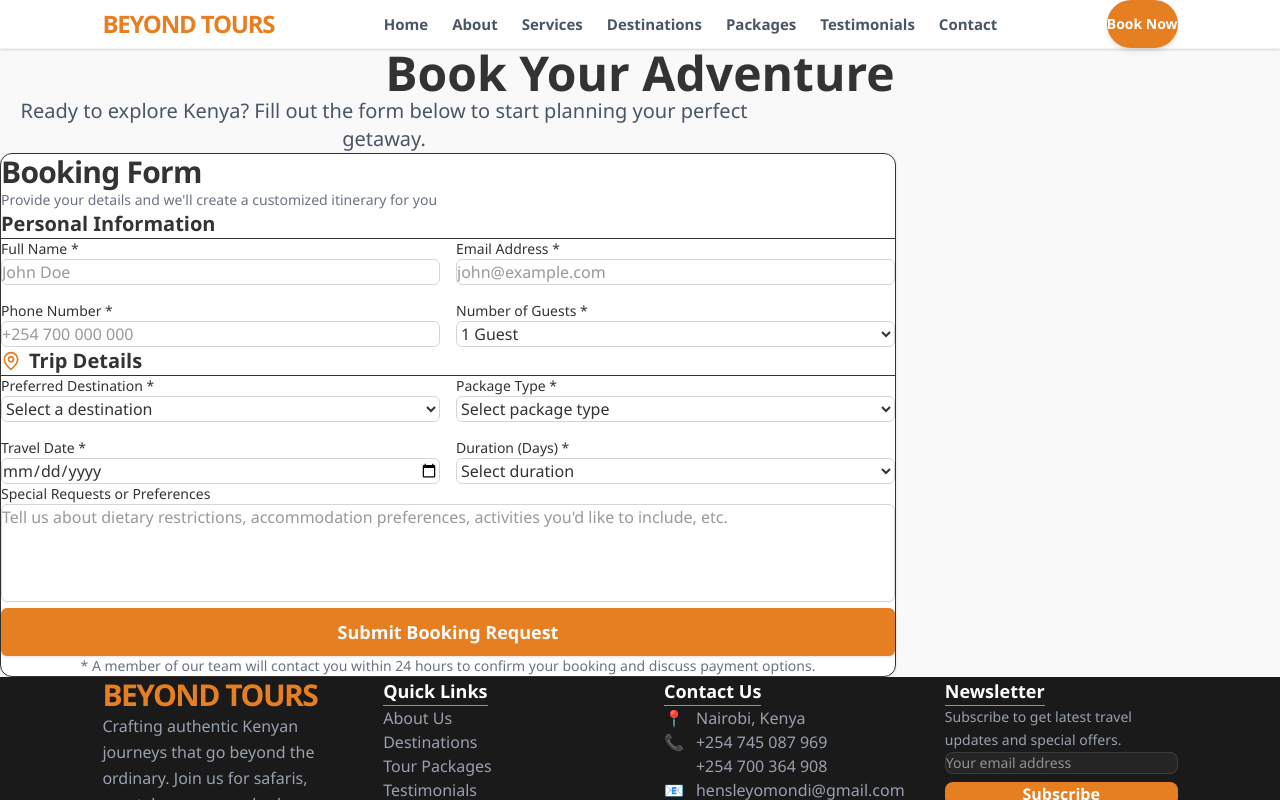
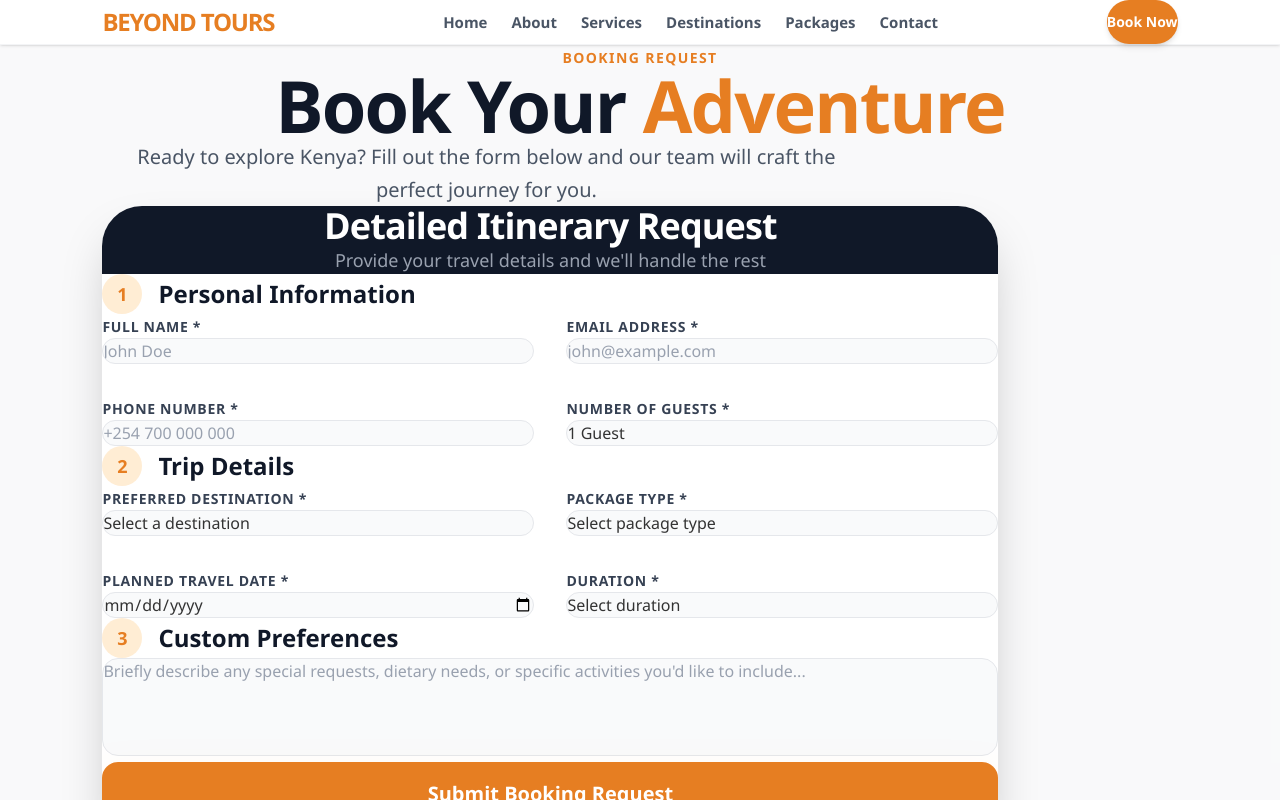
Before and after one commit to swayhensley/beyond-tours, a Next.js app: page /book-now in a window 1280 px wide. Shown: the top 800 px of the page. Built offline with nearby package versions, Linux system fonts and the light colour scheme.

Commit message:
feat: Initialize application structure with core layout components, home page, and essential route pages for booking, destinations, and packages.

```diff
--- a/src/app/book-now/page.tsx
+++ b/src/app/book-now/page.tsx
@@ -71,38 +71,39 @@ function BookingForm() {
   };
 
   return (
-    <div className="py-20 px-[8%]">
-      <h1 className="text-5xl font-bold text-center mb-6">
-        Book Your Adventure
+    <div className="py-28 md:pt-40 md:pb-64 bg-gray-50/50">
+      <div className="container-custom">
+        <div className="text-center mb-20 space-y-4">
+          <span className="text-[#e67e22] font-bold tracking-widest uppercase text-sm">Booking Request</span>
+          <h1 className="text-5xl md:text-7xl font-black text-gray-900 tracking-tight">
+            Book Your <span className="text-[#e67e22]">Adventure</span>
           </h1>
-      <p className="text-xl text-center text-gray-600 mb-12 max-w-3xl mx-auto">
-        Ready to explore Kenya? Fill out the form below to start planning your
-        perfect getaway.
+          <p className="text-xl text-gray-600 max-w-3xl mx-auto leading-relaxed font-medium">
+            Ready to explore Kenya? Fill out the form below and our team will
+            craft the perfect journey for you.
           </p>
+        </div>
 
         <div className="max-w-4xl mx-auto">
-        <Card>
-          <CardHeader>
-            <CardTitle className="text-3xl">Booking Form</CardTitle>
-            <CardDescription>
-              Provide your details and we'll create a customized itinerary for
-              you
+          <Card className="border-none shadow-2xl rounded-[2.5rem] overflow-hidden">
+            <CardHeader className="bg-gray-900 text-white p-10 md:p-14 text-center">
+              <CardTitle className="text-3xl md:text-4xl font-black mb-2">Detailed Itinerary Request</CardTitle>
+              <CardDescription className="text-gray-400 text-lg">
+                Provide your travel details and we'll handle the rest
               </CardDescription>
             </CardHeader>
-          <CardContent>
-            <form onSubmit={handleSubmit} className="space-y-6">
+            <CardContent className="p-8 md:p-16">
+              <form onSubmit={handleSubmit} className="space-y-12">
                 {/* Personal Information */}
-              <div className="space-y-4">
-                <h3 className="text-xl font-semibold border-b pb-2">
-                  Personal Information
-                </h3>
+                <div className="space-y-8">
+                  <div className="flex items-center gap-4">
+                    <div className="w-10 h-10 bg-orange-100 rounded-full flex items-center justify-center text-[#e67e22] font-bold text-lg">1</div>
+                    <h3 className="text-2xl font-black text-gray-900">Personal Information</h3>
+                  </div>
 
-                <div className="grid grid-cols-1 md:grid-cols-2 gap-4">
-                  <div>
-                    <label
-                      htmlFor="name"
-                      className="block text-sm font-medium mb-2"
-                    >
+                  <div className="grid grid-cols-1 md:grid-cols-2 gap-8">
+                    <div className="space-y-2">
+                      <label htmlFor="name" className="text-sm font-bold text-gray-700 ml-1 uppercase tracking-wider">
                         Full Name *
                       </label>
                       <input
@@ -112,16 +113,13 @@ function BookingForm() {
                         value={formData.name}
                         onChange={handleChange}
                         required
-                      className="w-full px-4 py-3 border border-gray-300 rounded-md focus:ring-2 focus:ring-[#e67e22] focus:border-transparent outline-none"
+                        className="w-full px-6 py-4 bg-gray-50 border border-gray-200 rounded-2xl focus:ring-2 focus:ring-[#e67e22] focus:bg-white focus:border-transparent outline-none transition-all placeholder:text-gray-400"
                         placeholder="John Doe"
                       />
                     </div>
 
-                  <div>
-                    <label
-                      htmlFor="email"
-                      className="block text-sm font-medium mb-2"
-                    >
+                    <div className="space-y-2">
+                      <label htmlFor="email" className="text-sm font-bold text-gray-700 ml-1 uppercase tracking-wider">
                         Email Address *
                       </label>
                       <input
@@ -131,16 +129,13 @@ function BookingForm() {
                         value={formData.email}
                         onChange={handleChange}
                         required
-                      className="w-full px-4 py-3 border border-gray-300 rounded-md focus:ring-2 focus:ring-[#e67e22] focus:border-transparent outline-none"
+                        className="w-full px-6 py-4 bg-gray-50 border border-gray-200 rounded-2xl focus:ring-2 focus:ring-[#e67e22] focus:bg-white focus:border-transparent outline-none transition-all placeholder:text-gray-400"
                         placeholder="john@example.com"
                       />
                     </div>
 
-                  <div>
-                    <label
-                      htmlFor="phone"
-                      className="block text-sm font-medium mb-2"
-                    >
+                    <div className="space-y-2">
+                      <label htmlFor="phone" className="text-sm font-bold text-gray-700 ml-1 uppercase tracking-wider">
                         Phone Number *
                       </label>
                       <input
@@ -150,16 +145,13 @@ function BookingForm() {
                         value={formData.phone}
                         onChange={handleChange}
                         required
-                      className="w-full px-4 py-3 border border-gray-300 rounded-md focus:ring-2 focus:ring-[#e67e22] focus:border-transparent outline-none"
+                        className="w-full px-6 py-4 bg-gray-50 border border-gray-200 rounded-2xl focus:ring-2 focus:ring-[#e67e22] focus:bg-white focus:border-transparent outline-none transition-all placeholder:text-gray-400"
                         placeholder="+254 700 000 000"
                       />
                     </div>
 
-                  <div>
-                    <label
-                      htmlFor="guests"
-                      className="block text-sm font-medium mb-2"
-                    >
+                    <div className="space-y-2">
+                      <label htmlFor="guests" className="text-sm font-bold text-gray-700 ml-1 uppercase tracking-wider">
                         Number of Guests *
                       </label>
                       <select
@@ -168,7 +160,7 @@ function BookingForm() {
                         value={formData.guests}
                         onChange={handleChange}
                         required
-                      className="w-full px-4 py-3 border border-gray-300 rounded-md focus:ring-2 focus:ring-[#e67e22] focus:border-transparent outline-none"
+                        className="w-full px-6 py-4 bg-gray-50 border border-gray-200 rounded-2xl focus:ring-2 focus:ring-[#e67e22] focus:bg-white focus:border-transparent outline-none transition-all appearance-none cursor-pointer"
                       >
                         {[1, 2, 3, 4, 5, 6, 7, 8, 9, 10].map((num) => (
                           <option key={num} value={num}>
@@ -182,18 +174,15 @@ function BookingForm() {
                 </div>
 
                 {/* Trip Details */}
-              <div className="space-y-4">
-                <h3 className="text-xl font-semibold border-b pb-2 flex items-center gap-2">
-                  <MapPin className="w-5 h-5 text-[#e67e22]" />
-                  Trip Details
-                </h3>
+                <div className="space-y-8">
+                  <div className="flex items-center gap-4">
+                    <div className="w-10 h-10 bg-orange-100 rounded-full flex items-center justify-center text-[#e67e22] font-bold text-lg">2</div>
+                    <h3 className="text-2xl font-black text-gray-900">Trip Details</h3>
+                  </div>
 
-                <div className="grid grid-cols-1 md:grid-cols-2 gap-4">
-                  <div>
-                    <label
-                      htmlFor="destination"
-                      className="block text-sm font-medium mb-2"
-                    >
+                  <div className="grid grid-cols-1 md:grid-cols-2 gap-8">
+                    <div className="space-y-2">
+                      <label htmlFor="destination" className="text-sm font-bold text-gray-700 ml-1 uppercase tracking-wider">
                         Preferred Destination *
                       </label>
                       <select
@@ -202,7 +191,7 @@ function BookingForm() {
                         value={formData.destination}
                         onChange={handleChange}
                         required
-                      className="w-full px-4 py-3 border border-gray-300 rounded-md focus:ring-2 focus:ring-[#e67e22] focus:border-transparent outline-none"
+                        className="w-full px-6 py-4 bg-gray-50 border border-gray-200 rounded-2xl focus:ring-2 focus:ring-[#e67e22] focus:bg-white focus:border-transparent outline-none transition-all appearance-none cursor-pointer"
                       >
                         <option value="">Select a destination</option>
                         <option value="maasai-mara">Maasai Mara</option>
@@ -213,17 +202,12 @@ function BookingForm() {
                         <option value="diani-beach">Diani Beach</option>
                         <option value="tsavo">Tsavo</option>
                         <option value="lamu">Lamu Island</option>
-                      <option value="custom">
-                        Custom/Multiple Destinations
-                      </option>
+                        <option value="custom">Custom/Multiple</option>
                       </select>
                     </div>
 
-                  <div>
-                    <label
-                      htmlFor="packageType"
-                      className="block text-sm font-medium mb-2"
-                    >
+                    <div className="space-y-2">
+                      <label htmlFor="packageType" className="text-sm font-bold text-gray-700 ml-1 uppercase tracking-wider">
                         Package Type *
                       </label>
                       <select
@@ -232,7 +216,7 @@ function BookingForm() {
                         value={formData.packageType}
                         onChange={handleChange}
                         required
-                      className="w-full px-4 py-3 border border-gray-300 rounded-md focus:ring-2 focus:ring-[#e67e22] focus:border-transparent outline-none"
+                        className="w-full px-6 py-4 bg-gray-50 border border-gray-200 rounded-2xl focus:ring-2 focus:ring-[#e67e22] focus:bg-white focus:border-transparent outline-none transition-all appearance-none cursor-pointer"
                       >
                         <option value="">Select package type</option>
                         <option value="safari">Wildlife Safari</option>
@@ -244,12 +228,9 @@ function BookingForm() {
                       </select>
                     </div>
 
-                  <div>
-                    <label
-                      htmlFor="travelDate"
-                      className="block text-sm font-medium mb-2"
-                    >
-                      Travel Date *
+                    <div className="space-y-2">
+                      <label htmlFor="travelDate" className="text-sm font-bold text-gray-700 ml-1 uppercase tracking-wider">
+                        Planned Travel Date *
                       </label>
                       <input
                         type="date"
@@ -259,16 +240,13 @@ function BookingForm() {
                         onChange={handleChange}
                         required
                         min={new Date().toISOString().split("T")[0]}
-                      className="w-full px-4 py-3 border border-gray-300 rounded-md focus:ring-2 focus:ring-[#e67e22] focus:border-transparent outline-none"
+                        className="w-full px-6 py-4 bg-gray-50 border border-gray-200 rounded-2xl focus:ring-2 focus:ring-[#e67e22] focus:bg-white focus:border-transparent outline-none transition-all"
                       />
                     </div>
 
-                  <div>
-                    <label
-                      htmlFor="duration"
-                      className="block text-sm font-medium mb-2"
-                    >
-                      Duration (Days) *
+                    <div className="space-y-2">
+                      <label htmlFor="duration" className="text-sm font-bold text-gray-700 ml-1 uppercase tracking-wider">
+                        Duration *
                       </label>
                       <select
                         id="duration"
@@ -276,13 +254,12 @@ function BookingForm() {
                         value={formData.duration}
                         onChange={handleChange}
                         required
-                      className="w-full px-4 py-3 border border-gray-300 rounded-md focus:ring-2 focus:ring-[#e67e22] focus:border-transparent outline-none"
+                        className="w-full px-6 py-4 bg-gray-50 border border-gray-200 rounded-2xl focus:ring-2 focus:ring-[#e67e22] focus:bg-white focus:border-transparent outline-none transition-all appearance-none cursor-pointer"
                       >
                         <option value="">Select duration</option>
                         <option value="1">1 Day</option>
                         <option value="2">2 Days</option>
                         <option value="3">3 Days</option>
-                      <option value="4">4 Days</option>
                         <option value="5">5 Days</option>
                         <option value="7">7 Days</option>
                         <option value="10">10 Days</option>
@@ -294,38 +271,38 @@ function BookingForm() {
                 </div>
 
                 {/* Special Requests */}
-              <div>
-                <label
-                  htmlFor="specialRequests"
-                  className="block text-sm font-medium mb-2"
-                >
-                  Special Requests or Preferences
-                </label>
+                <div className="space-y-4">
+                  <div className="flex items-center gap-4">
+                    <div className="w-10 h-10 bg-orange-100 rounded-full flex items-center justify-center text-[#e67e22] font-bold text-lg">3</div>
+                    <h3 className="text-2xl font-black text-gray-900">Custom Preferences</h3>
+                  </div>
                   <textarea
                     id="specialRequests"
                     name="specialRequests"
                     value={formData.specialRequests}
                     onChange={handleChange}
                     rows={4}
-                  className="w-full px-4 py-3 border border-gray-300 rounded-md focus:ring-2 focus:ring-[#e67e22] focus:border-transparent outline-none resize-none"
-                  placeholder="Tell us about dietary restrictions, accommodation preferences, activities you'd like to include, etc."
+                    className="w-full px-6 py-5 bg-gray-50 border border-gray-200 rounded-2xl focus:ring-2 focus:ring-[#e67e22] focus:bg-white focus:border-transparent outline-none transition-all resize-none placeholder:text-gray-400"
+                    placeholder="Briefly describe any special requests, dietary needs, or specific activities you'd like to include..."
                   />
                 </div>
 
+                <div className="pt-6">
                   <Button
                     type="submit"
-                className="w-full bg-[#e67e22] hover:bg-[#d67219] text-white font-bold py-6 text-lg"
+                    size="xl"
+                    className="w-full bg-[#e67e22] hover:bg-[#d67219] text-white font-black rounded-2xl shadow-2xl shadow-orange-200 transition-all hover:-translate-y-1 active:scale-[0.98] leading-none"
                   >
                     Submit Booking Request
                   </Button>
-
-              <p className="text-sm text-gray-500 text-center">
-                * A member of our team will contact you within 24 hours to
-                confirm your booking and discuss payment options.
+                  <p className="mt-6 text-sm text-gray-500 text-center font-medium">
+                    * No payment required at this stage. Our experts will contact you with a personalized quote.
                   </p>
+                </div>
               </form>
             </CardContent>
           </Card>
+        </div>
       </div>
     </div>
   );
--- a/src/app/destinations/page.tsx
+++ b/src/app/destinations/page.tsx
@@ -45,16 +45,19 @@ const allDestinations = [
 
 export default function DestinationsPage() {
   return (
-    <div className="py-20 px-[8%]">
-      <h1 className="text-5xl font-bold text-center mb-6">
-        Our Destinations
+    <div className="py-28 md:py-40 bg-gray-50/50">
+      <div className="container-custom">
+        <div className="text-center mb-20 space-y-4">
+          <span className="text-[#e67e22] font-bold tracking-widest uppercase text-sm">Our Destinations</span>
+          <h1 className="text-5xl md:text-7xl font-black text-gray-900 tracking-tight">
+            Explore <span className="text-[#e67e22]">Kenya</span>
           </h1>
-      <p className="text-xl text-center text-gray-600 mb-16 max-w-3xl mx-auto">
-        Explore the diverse beauty of Kenya. From wildlife safaris to coastal retreats,
-        discover your next adventure with Beyond Tours.
+          <p className="text-xl text-gray-600 max-w-3xl mx-auto leading-relaxed font-medium">
+            Discover the diverse beauty of Kenya, from the untamed savannahs to the crystal-clear coastal waters.
           </p>
+        </div>
 
-      <div className="grid grid-cols-1 sm:grid-cols-2 lg:grid-cols-4 gap-8">
+        <div className="grid grid-cols-1 sm:grid-cols-2 lg:grid-cols-4 gap-8 md:gap-10">
           {allDestinations.map((destination) => (
             <DestinationCard
               key={destination.name}
@@ -65,5 +68,6 @@ export default function DestinationsPage() {
           ))}
         </div>
       </div>
+    </div>
   )
 }
--- a/src/app/page.tsx
+++ b/src/app/page.tsx
@@ -3,7 +3,6 @@ import DestinationsSection from "@/components/home/DestinationsSection"
 import AboutUs from "@/components/home/AboutUs"
 import WhyChooseUs from "@/components/home/WhyChooseUs"
 import FeaturedPackages from "@/components/home/FeaturedPackages"
-import Testimonials from "@/components/home/Testimonials"
 
 export default function Home() {
   return (
@@ -13,7 +12,6 @@ export default function Home() {
       <WhyChooseUs />
       <DestinationsSection />
       <FeaturedPackages />
-      <Testimonials />
     </div>
   )
 }
--- a/src/components/layout/Footer.tsx
+++ b/src/components/layout/Footer.tsx
@@ -35,7 +35,6 @@ export default function Footer() {
               <li><Link href="/#about-us" className="hover:text-[#e67e22] transition-colors">About Us</Link></li>
               <li><Link href="/destinations" className="hover:text-[#e67e22] transition-colors">Destinations</Link></li>
               <li><Link href="/#packages" className="hover:text-[#e67e22] transition-colors">Tour Packages</Link></li>
-              <li><Link href="/#testimonials" className="hover:text-[#e67e22] transition-colors">Testimonials</Link></li>
             </ul>
           </div>
 
--- a/src/components/layout/Navbar.tsx
+++ b/src/components/layout/Navbar.tsx
@@ -16,7 +16,6 @@ export default function Navbar() {
     { href: "/#why-choose-us", label: "Services" },
     { href: "/destinations", label: "Destinations" },
     { href: "/#packages", label: "Packages" },
-    { href: "/#testimonials", label: "Testimonials" },
     { href: "/contact", label: "Contact" },
   ]
 
--- a/src/components/ui/button.tsx
+++ b/src/components/ui/button.tsx
@@ -21,10 +21,10 @@ const buttonVariants = cva(
         link: "text-primary underline-offset-4 hover:underline",
       },
       size: {
-        default: "h-12 px-8",
+        default: "h-11 px-6",
         sm: "h-9 px-3 text-xs",
-        lg: "h-14 px-10 text-base font-bold",
-        xl: "h-16 md:h-20 px-10 md:px-16 text-lg md:text-xl font-extrabold",
+        lg: "h-12 px-8 text-base font-bold",
+        xl: "h-14 md:h-16 px-8 md:px-12 text-lg md:text-xl font-extrabold",
         icon: "h-10 w-10",
       },
     },
```
Also changed, not shown: src/app/packages/page.tsx (+43 -24 lines). Lines whose indentation alone changed are shown as unchanged.
